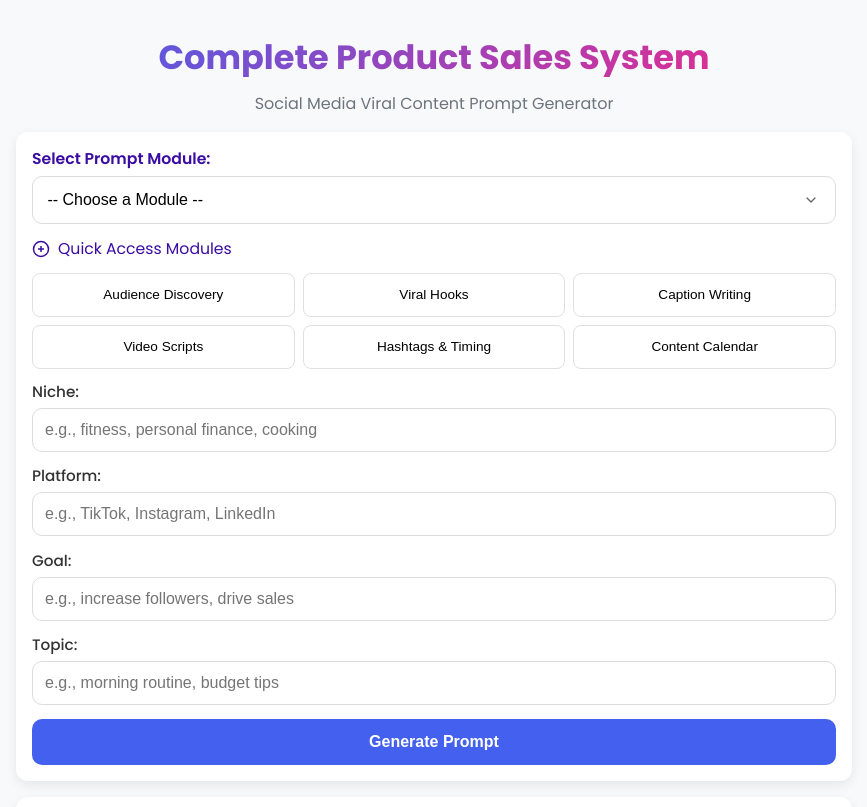
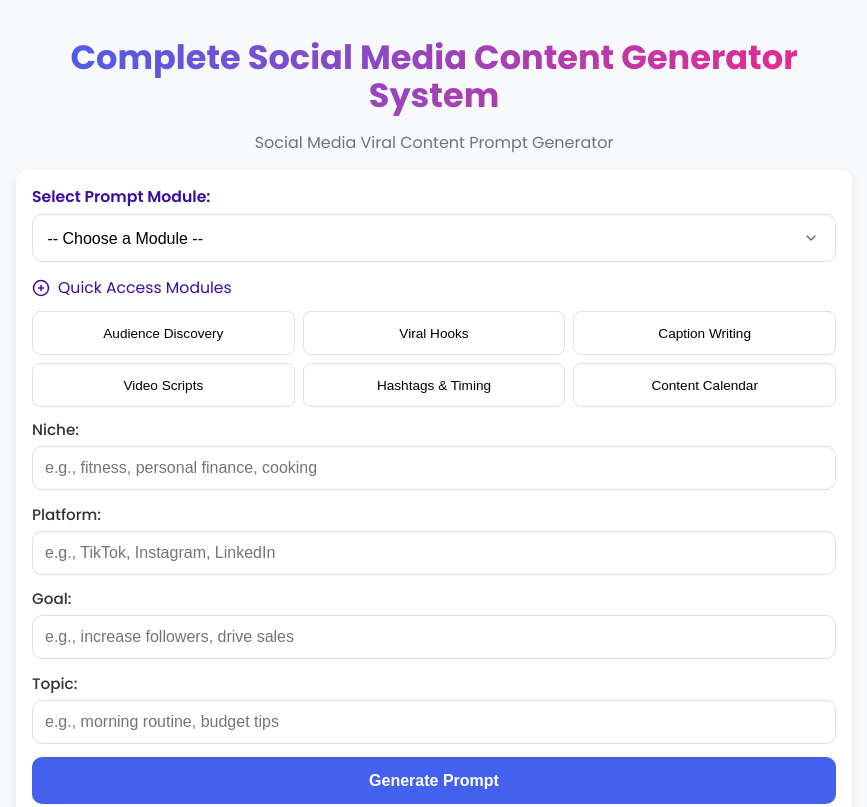
Before and after one commit to henryk4god/ViralsocialMP, a plain HTML site: page index.html in a window 1280 px wide. Shown: the top 807 px of the page, without its empty margins (206-1073 px from the left). Drawn offline with Linux system fonts and the light colour scheme.

Commit message:
Update index.html

```diff
--- a/index.html
+++ b/index.html
@@ -308,7 +308,7 @@
 <body>
   <div class="container" id="viral-content-generator">
     <header>
-      <h1>Complete Product Sales System</h1>
+      <h1>Complete Social Media Content Generator System</h1>
       <p class="subtitle">Social Media Viral Content Prompt Generator</p>
     </header>
 
```
